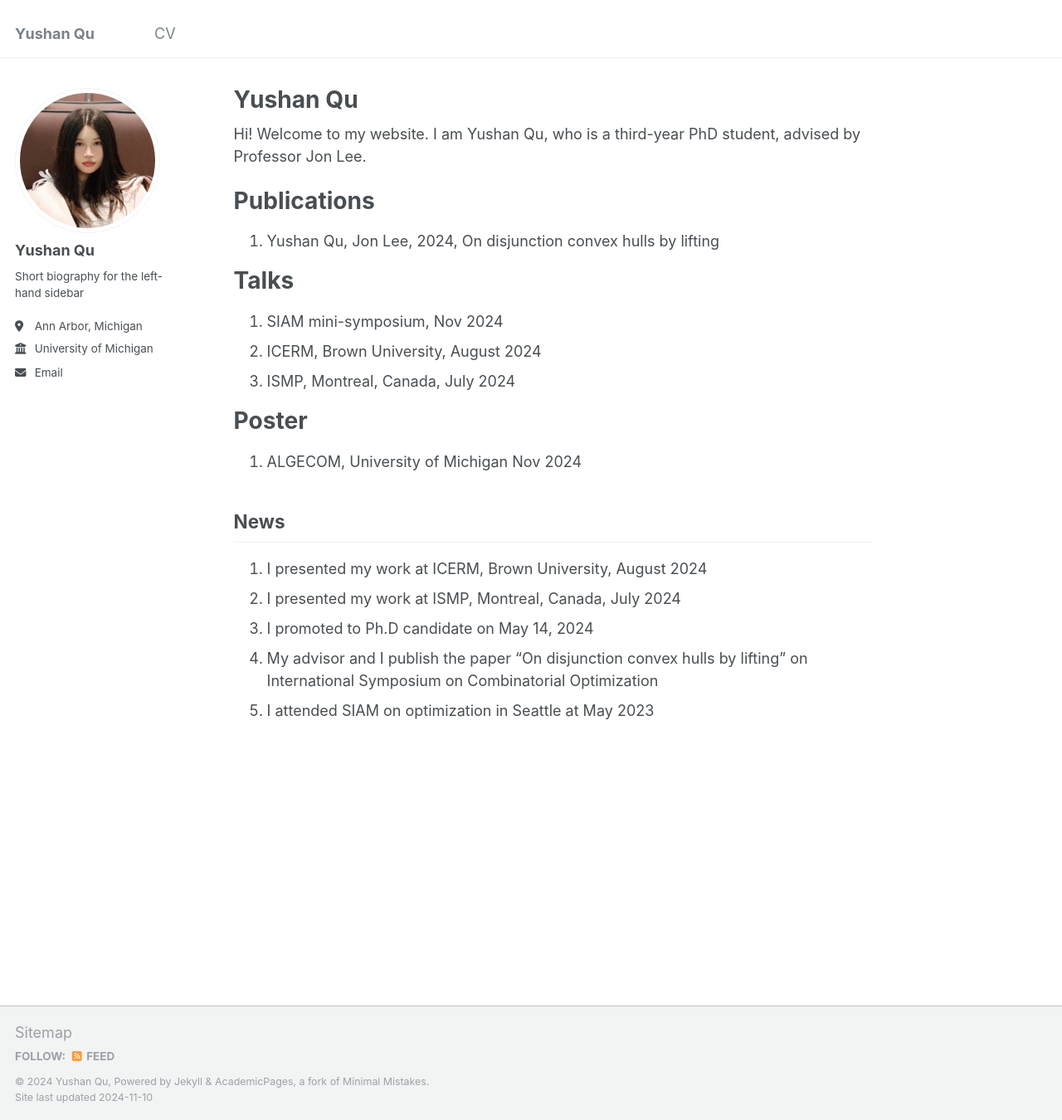
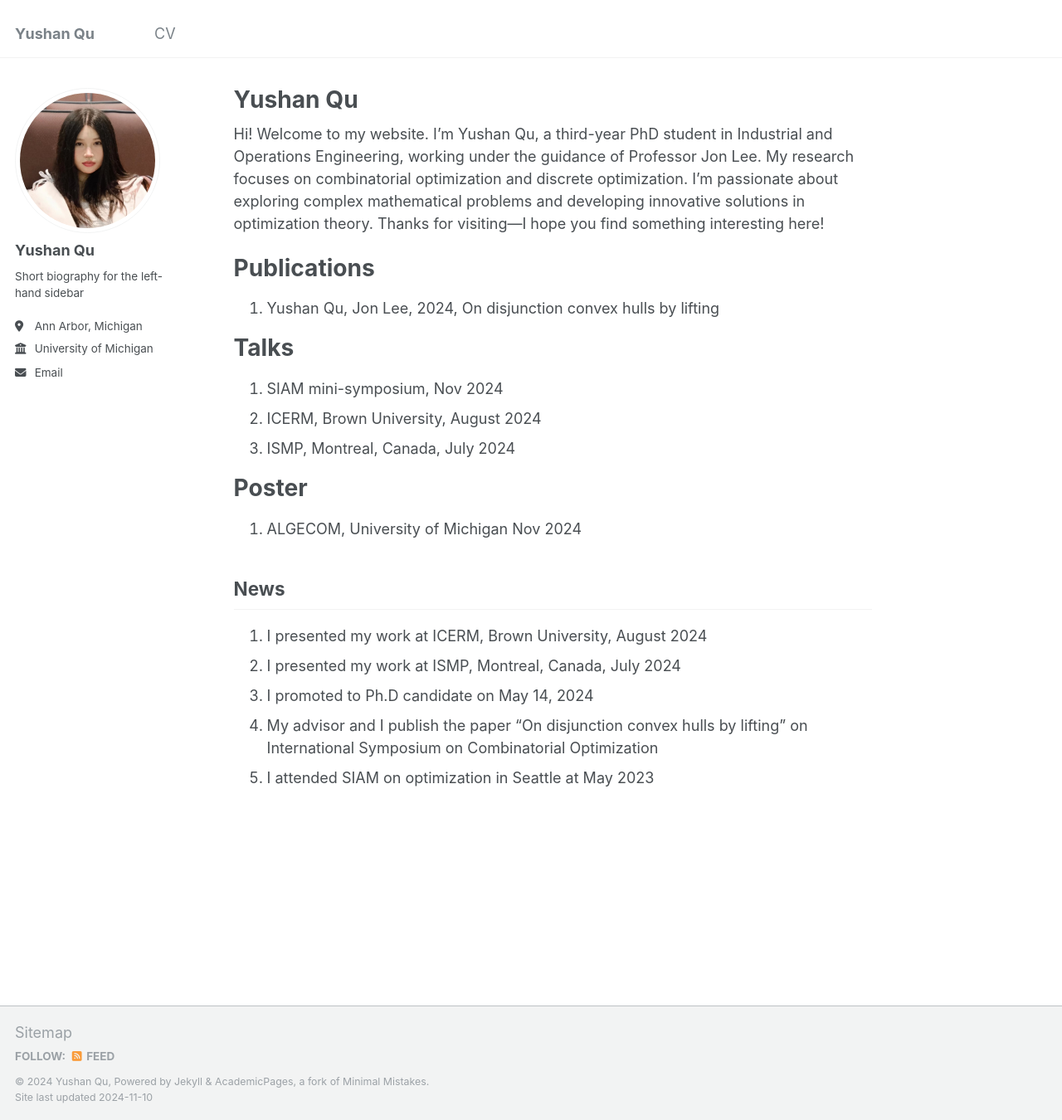
Before and after one commit to yushanqu/yushanqu.github.io, a Jekyll site: the page built from _pages/about.md, in a window 1280 px wide and 1350 px high. Shown: the whole window at 83% size. Built offline with Jekyll 4.4.1, drawn with Linux system fonts in a browser that asks for light colours.

Commit message:
Update about.md

```diff
--- a/_pages/about.md
+++ b/_pages/about.md
@@ -7,7 +7,7 @@ redirect_from:
   - /about.html
 ---
 
-Hi! Welcome to my website. I am Yushan Qu, who is a third-year PhD student, advised by Professor Jon Lee.
+Hi! Welcome to my website. I’m Yushan Qu, a third-year PhD student in Industrial and Operations Engineering, working under the guidance of Professor Jon Lee. My research focuses on combinatorial optimization and discrete optimization. I’m passionate about exploring complex mathematical problems and developing innovative solutions in optimization theory. Thanks for visiting—I hope you find something interesting here!
 
 Publications
 ======
```
